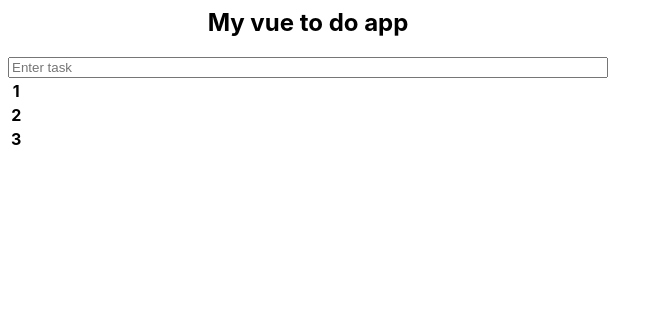
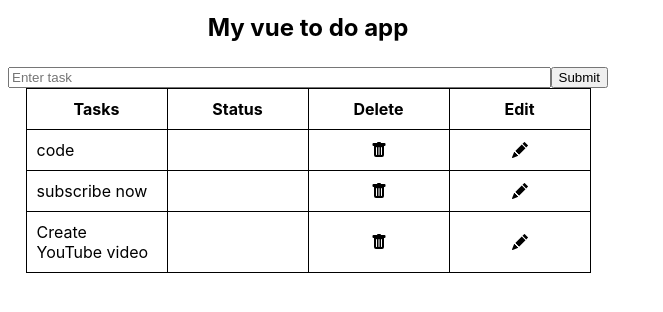
Before and after one commit to RidwanAdebosin/Todo-App-Vue, a Vue app: page / in a window 1280 px wide. Shown: the top 312 px of the page, without its empty margins (0-663 px from the left). Built offline with nearby package versions, Linux system fonts and the light colour scheme.

Commit message:
Table framework worked on

```diff
--- a/package.json
+++ b/package.json
@@ -12,6 +12,7 @@
     "vue": "^3.3.8"
   },
   "devDependencies": {
+    "@fortawesome/fontawesome-free": "^6.5.1",
     "@vitejs/plugin-vue": "^4.5.0",
     "vite": "^5.0.0"
   }
--- a/src/components/TodoApp.vue
+++ b/src/components/TodoApp.vue
@@ -10,39 +10,115 @@
         placeholder="Enter task"
         class="form-control"
       />
-    </div>
+      <button>Submit</button>
     </div>
 
     <!-- Table -->
     <table>
+      <thead>
+        <tr>
+          <th scope="col">Tasks</th>
+          <th scope="col">Status</th>
+          <th scope="col">Delete</th>
+          <th scope="col">Edit</th>
+        </tr>
+      </thead>
       <tbody>
-      <tr>
-        <th scope="row">1</th>
-        <td></td>
-        <td></td>
-        <td></td>
-      </tr>
-
-      <tr>
-        <th scope="row">2</th>
-        <td></td>
-        <td></td>
-        <td></td>
-      </tr>
-
-      <tr>
-        <th scope="row">3</th>
-        <td></td>
-        <td></td>
-        <td></td>
+        <tr v-for="(task, index) in tasks" :key="index">
+          <td>
+            <span :class="{ 'line-through': task.status === 'finished' }">
+              {{ task.name }}
+            </span>
+          </td>
+          <td>
+            <span
+              class="pointer select"
+              @click="changeStatus(index)"
+              :class="{
+                'text-danger': task.status === 'to-do',
+                'text-success': task.status === 'to-do',
+                'text-waarning': task.status === 'to-do',
+              }"
+            >
+            </span>
+          </td>
+          <!-- <td>add anything here</td>
+          <td>to do</td> -->
+          <td>
+            <div @click="editTask(index)" class="thrash">
+              <svg
+                xmlns="http://www.w3.org/2000/svg"
+                width="16"
+                height="16"
+                fill="currentColor"
+                id="trash"
+                viewBox="0 0 16 16"
+              >
+                <path
+                  d="M2.5 1a1 1 0 0 0-1 1v1a1 1 0 0 0 1 1H3v9a2 2 0 0 0 2 2h6a2 2 0 0 0 2-2V4h.5a1 1 0 0 0 1-1V2a1 1 0 0 0-1-1H10a1 1 0 0 0-1-1H7a1 1 0 0 0-1 1zm3 4a.5.5 0 0 1 .5.5v7a.5.5 0 0 1-1 0v-7a.5.5 0 0 1 .5-.5M8 5a.5.5 0 0 1 .5.5v7a.5.5 0 0 1-1 0v-7A.5.5 0 0 1 8 5m3 .5v7a.5.5 0 0 1-1 0v-7a.5.5 0 0 1 1 0"
+                />
+              </svg>
+            </div>
+          </td>
+          <td>
+            <div @click="deleteTak(index)" class="pencil">
+              <svg
+                xmlns="http://www.w3.org/2000/svg"
+                width="16"
+                height="16"
+                fill="currentColor"
+                id="pencil"
+                viewBox="0 0 16 16"
+              >
+                <path
+                  d="M12.854.146a.5.5 0 0 0-.707 0L10.5 1.793 14.207 5.5l1.647-1.646a.5.5 0 0 0 0-.708l-3-3zm.646 6.061L9.793 2.5 3.293 9H3.5a.5.5 0 0 1 .5.5v.5h.5a.5.5 0 0 1 .5.5v.5h.5a.5.5 0 0 1 .5.5v.5h.5a.5.5 0 0 1 .5.5v.207l6.5-6.5zm-7.468 7.468A.5.5 0 0 1 6 13.5V13h-.5a.5.5 0 0 1-.5-.5V12h-.5a.5.5 0 0 1-.5-.5V11h-.5a.5.5 0 0 1-.5-.5V10h-.5a.499.499 0 0 1-.175-.032l-.179.178a.5.5 0 0 0-.11.168l-2 5a.5.5 0 0 0 .65.65l5-2a.5.5 0 0 0 .168-.11l.178-.178z"
+                />
+              </svg>
+            </div>
+          </td>
         </tr>
       </tbody>
     </table>
+  </div>
 </template>
 
 <script>
 export default {
   name: "TodoApp",
+  props: {
+    msg: String,
+  },
+  data() {
+    return {
+      task: "",
+      editedTask: null,
+      statuses: ["to do", "in-progress", "finished"],
+      tasks: [
+        {
+          name: "code",
+          status: "to do",
+        },
+        {
+          name: "subscribe now",
+          status: "in-progress",
+        },
+        {
+          name: "Create YouTube video",
+          status: "finished",
+        },
+      ],
+    };
+  },
+  methods: {
+    capitalizedFirstChart(str) {
+      return str.chartAt(0).toUppercase() + str.slice(1);
+    },
+    changeStatus(index) {
+      let newIndex = this.statuses.indexOf(this.task[index].status);
+      if (++newIndex > 2) newIndex = 0;
+      this.tasks[index].status = this.statuses[newIndex];
+    },
+  },
 };
 </script>
 
--- a/src/main.js
+++ b/src/main.js
@@ -1,5 +1,7 @@
 import { createApp } from "vue";
 import "./style.css";
 import App from "./App.vue";
+import "@fortawesome/fontawesome-free/css/all.css";
+import "@fortawesome/fontawesome-free/js/all.js";
 
 createApp(App).mount("#app");
--- a/src/style.css
+++ b/src/style.css
@@ -8,6 +8,10 @@
 
 .container {
   max-width: 600px;
+  display: flex;
+  flex-direction: column;
+  align-items: center;
+  justify-content: center;
 }
 
 .heading {
@@ -18,10 +22,29 @@
 .input {
   margin-top: 5px;
   display: flex;
-  align-items: center;
-  justify-content: center;
+  inline-size: 600px;
 }
 
 .form-control {
   inline-size: 100%;
 }
+
+table,
+th,
+td {
+  border: 1px solid black;
+  border-collapse: collapse;
+}
+
+th,
+td {
+  width: 120px;
+  padding: 10px;
+}
+
+.thrash,
+.pencil {
+  display: flex;
+  align-items: center;
+  justify-content: center;
+}
```
Also changed, not shown: 1 other file (tests, documents, lock files or other folders). Lines whose indentation alone changed are shown as unchanged.
